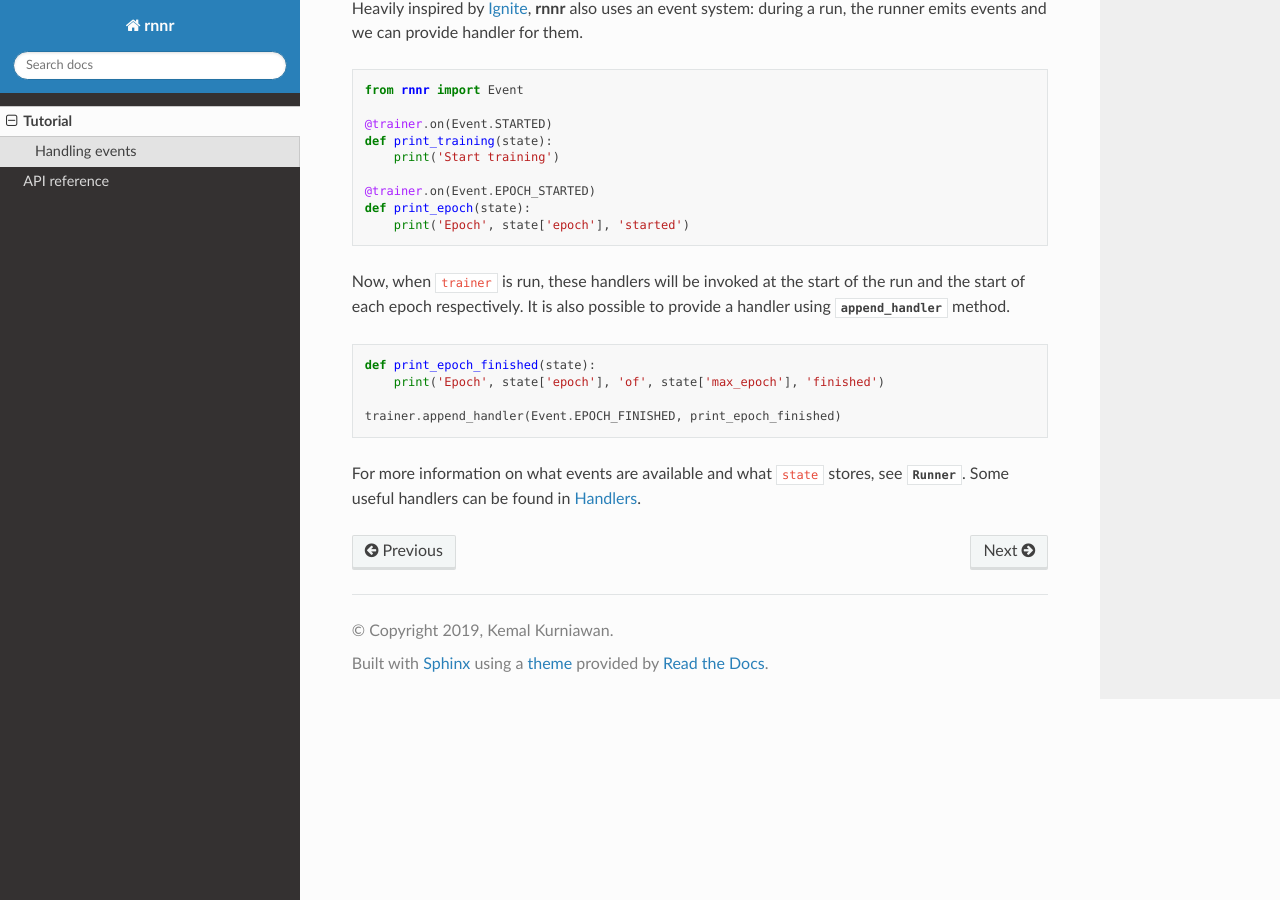
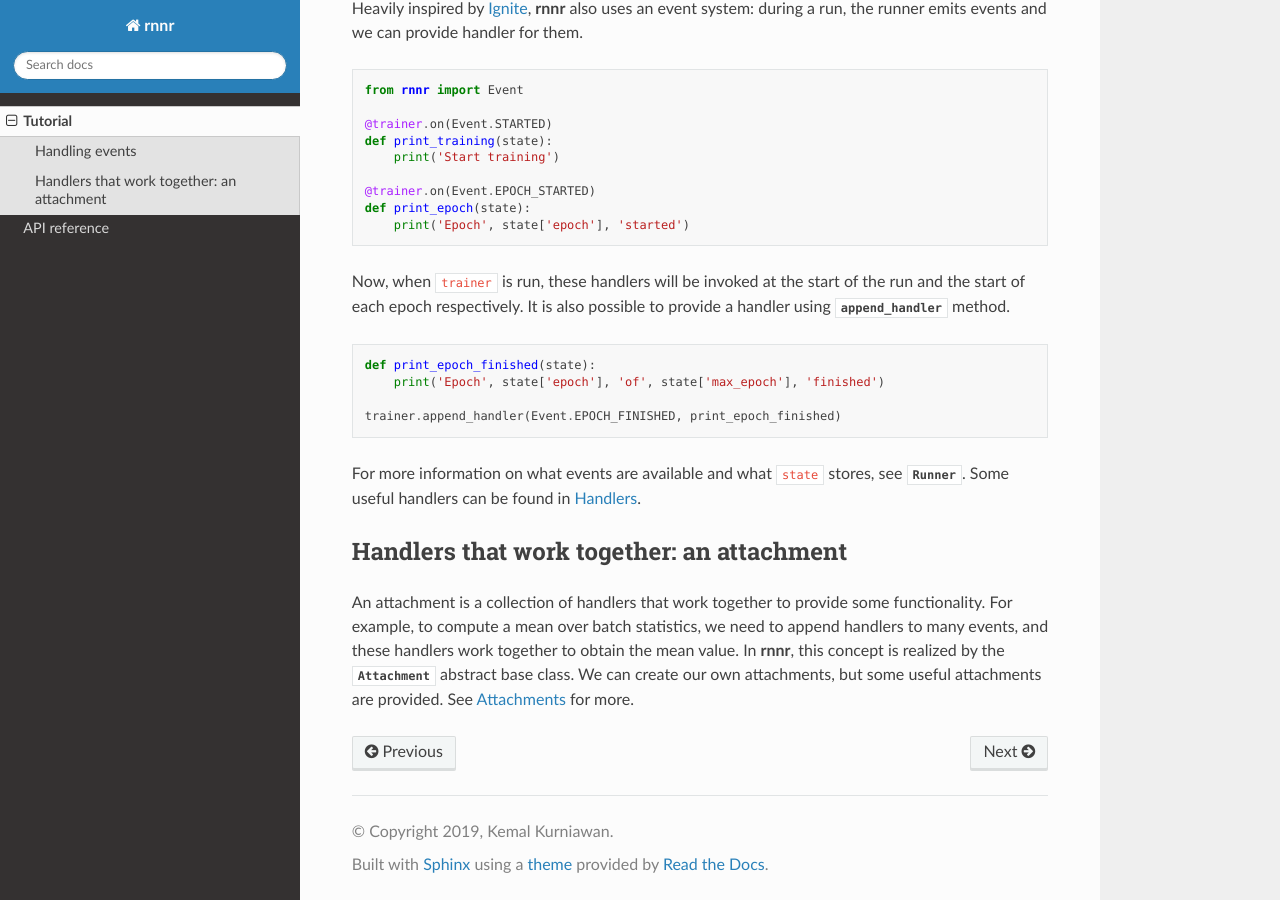
Before and after one commit to kmkurn/rnnr, a Sphinx documentation site: the page built from docs/tutorial.rst, in a window 1280 px wide and 900 px high, scrolled down 904 px. Built offline with Sphinx 7.4.7 and the Read the Docs theme 2.0.0, drawn with Linux system fonts in a browser that asks for light colours.

Commit message:
Update tutorial

```diff
--- a/docs/api.rst
+++ b/docs/api.rst
@@ -15,8 +15,12 @@ Handlers
 
 .. autoclass:: rnnr.handlers.Checkpointer
 
+.. _Attachments:
+
 Attachments
 -----------
+
+.. autoclass:: rnnr.attachments.Attachment
 
 .. autoclass:: rnnr.attachments.ProgressBar
 
--- a/docs/tutorial.rst
+++ b/docs/tutorial.rst
@@ -70,6 +70,15 @@ start of each epoch respectively. It is also possible to provide a handler using
 For more information on what events are available and what ``state`` stores, see `Runner`.
 Some useful handlers can be found in :ref:`Handlers`.
 
+Handlers that work together: an attachment
+------------------------------------------
+
+An attachment is a collection of handlers that work together to provide some functionality.
+For example, to compute a mean over batch statistics, we need to append handlers to many
+events, and these handlers work together to obtain the mean value. In **rnnr**, this concept
+is realized by the `~attachments.Attachment` abstract base class. We can create our own
+attachments, but some useful attachments are provided. See :ref:`Attachments` for more.
+
 
 .. _PyTorch: https://pytorch.org
 .. _DataLoader: https://pytorch.org/docs/stable/data.html#torch.utils.data.DataLoader
```
Also changed, not shown: 1 other file.
